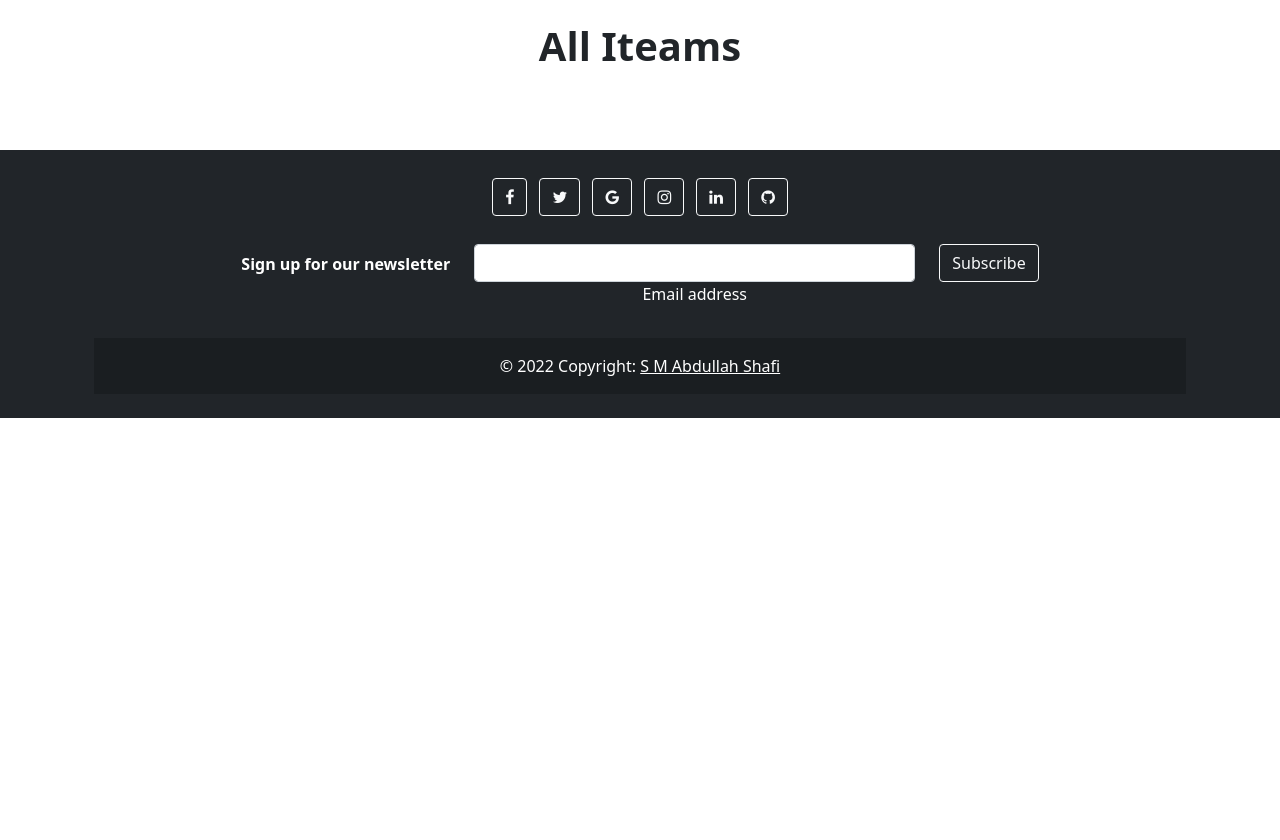
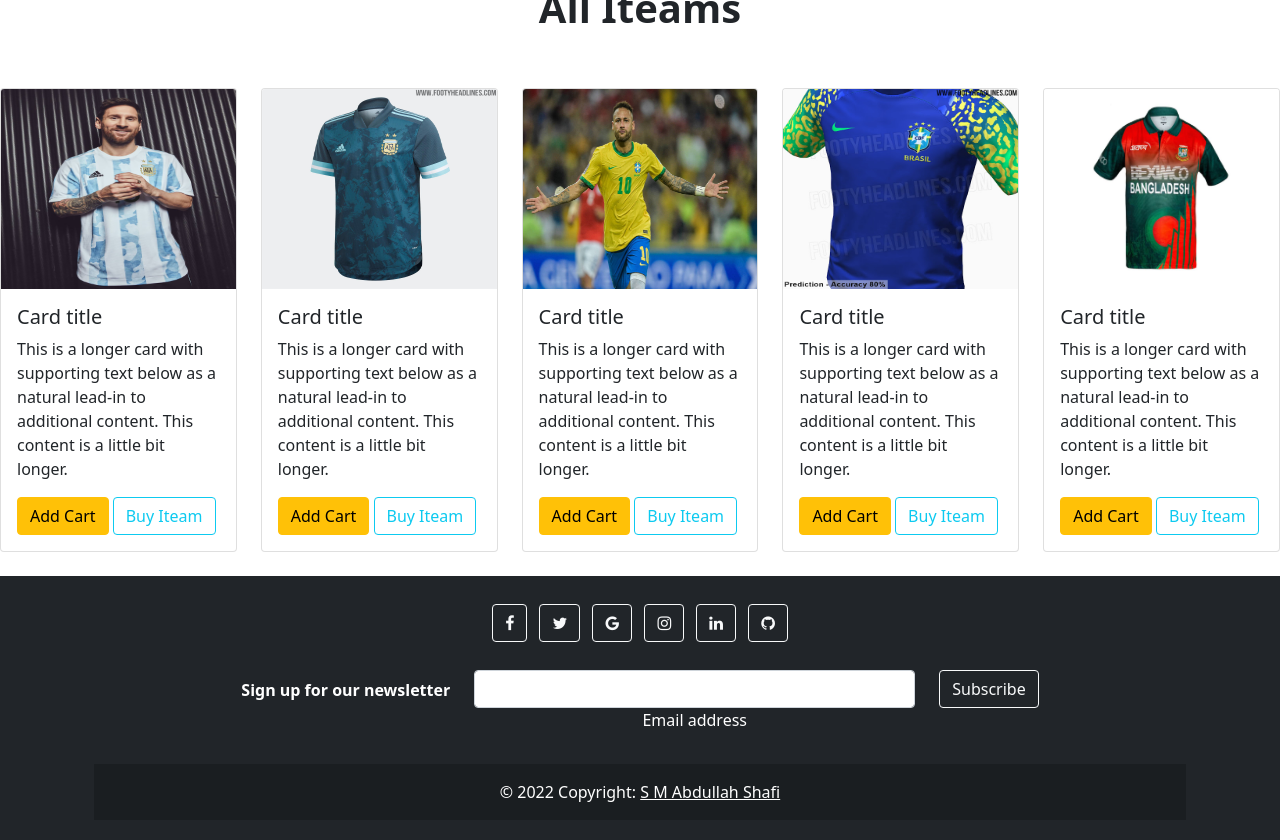
Before and after one commit to Abdullah-Shafi-Sagor/Abdullah-Shafi-Sagor.github.io, a plain HTML site: page index.html in a window 1280 px wide. Shown: the part 1710-2550 px from the top of the page. Before the commit the page ends 2128 px from the top, so only its background shows below. Drawn offline with nearby package versions, Linux system fonts and the light colour scheme.

Commit message:
Add files via upload

```diff
--- a/index.html
+++ b/index.html
@@ -205,7 +205,7 @@
       <div class="card-body">
         <h5 class="card-title">Card title</h5>
         <p class="card-text">This is a longer card with supporting text below as a natural lead-in to additional content. This content is a little bit longer.</p>
-        <a href="#" class="btn btn-warning">Add Cart</a><br>
+        <a href="#" class="btn btn-warning">Add Cart</a>
         <a href="#" class="btn btn-outline-info">Buy Iteam</a>
       </div>
     </div>
@@ -219,6 +219,64 @@
 <!-- All Iteam-->
 <section id= a_iteam>
 <h1><center><b>All Iteams</b></center><br></h1>
+<div class="row row-cols-1 row-cols-md-5 g-4">
+  <div class="col">
+    <div class="card">
+      <img src="Online Shop/arg_1.jpg" class="card-img-top" height="200" alt="...">
+      <div class="card-body">
+        <h5 class="card-title">Card title</h5>
+        <p class="card-text">This is a longer card with supporting text below as a natural lead-in to additional content. This content is a little bit longer.</p>
+        <a href="#" class="btn btn-warning">Add Cart</a>
+        <a href="#" class="btn btn-outline-info">Buy Iteam</a>
+      </div>
+    </div>
+  </div>
+  <div class="col">
+    <div class="card">
+      <img src="Online Shop/arg_2.jpg" class="card-img-top" height="200" alt="...">
+      <div class="card-body">
+        <h5 class="card-title">Card title</h5>
+        <p class="card-text">This is a longer card with supporting text below as a natural lead-in to additional content. This content is a little bit longer.</p>
+        <a href="#" class="btn btn-warning">Add Cart</a>
+        <a href="#" class="btn btn-outline-info">Buy Iteam</a>
+      </div>
+    </div>
+  </div>
+   <div class="col">
+    <div class="card">
+      <img src="Online Shop/bra_1.jpg" class="card-img-top" height="200" alt="...">
+      <div class="card-body">
+        <h5 class="card-title">Card title</h5>
+        <p class="card-text">This is a longer card with supporting text below as a natural lead-in to additional content. This content is a little bit longer.</p>
+        <a href="#" class="btn btn-warning">Add Cart</a>
+        <a href="#" class="btn btn-outline-info">Buy Iteam</a>
+      </div>
+    </div>
+  </div>
+   <div class="col">
+    <div class="card">
+      <img src="Online Shop/bra_2.jpg" class="card-img-top" height="200" alt="...">
+      <div class="card-body">
+        <h5 class="card-title">Card title</h5>
+        <p class="card-text">This is a longer card with supporting text below as a natural lead-in to additional content. This content is a little bit longer.</p>
+        <a href="#" class="btn btn-warning">Add Cart</a>
+        <a href="#" class="btn btn-outline-info">Buy Iteam</a>
+      </div>
+    </div>
+  </div>
+  <div class="col">
+    <div class="card">
+      <img src="Online Shop/ban_1.jpg" class="card-img-top" height="200" alt="...">
+      <div class="card-body">
+        <h5 class="card-title">Card title</h5>
+        <p class="card-text">This is a longer card with supporting text below as a natural lead-in to additional content. This content is a little bit longer.</p>
+        <a href="#" class="btn btn-warning">Add Cart</a>
+        <a href="#" class="btn btn-outline-info">Buy Iteam</a>
+      </div>
+    </div>
+  </div>
+</div>
+
 </section>
 
 
```
